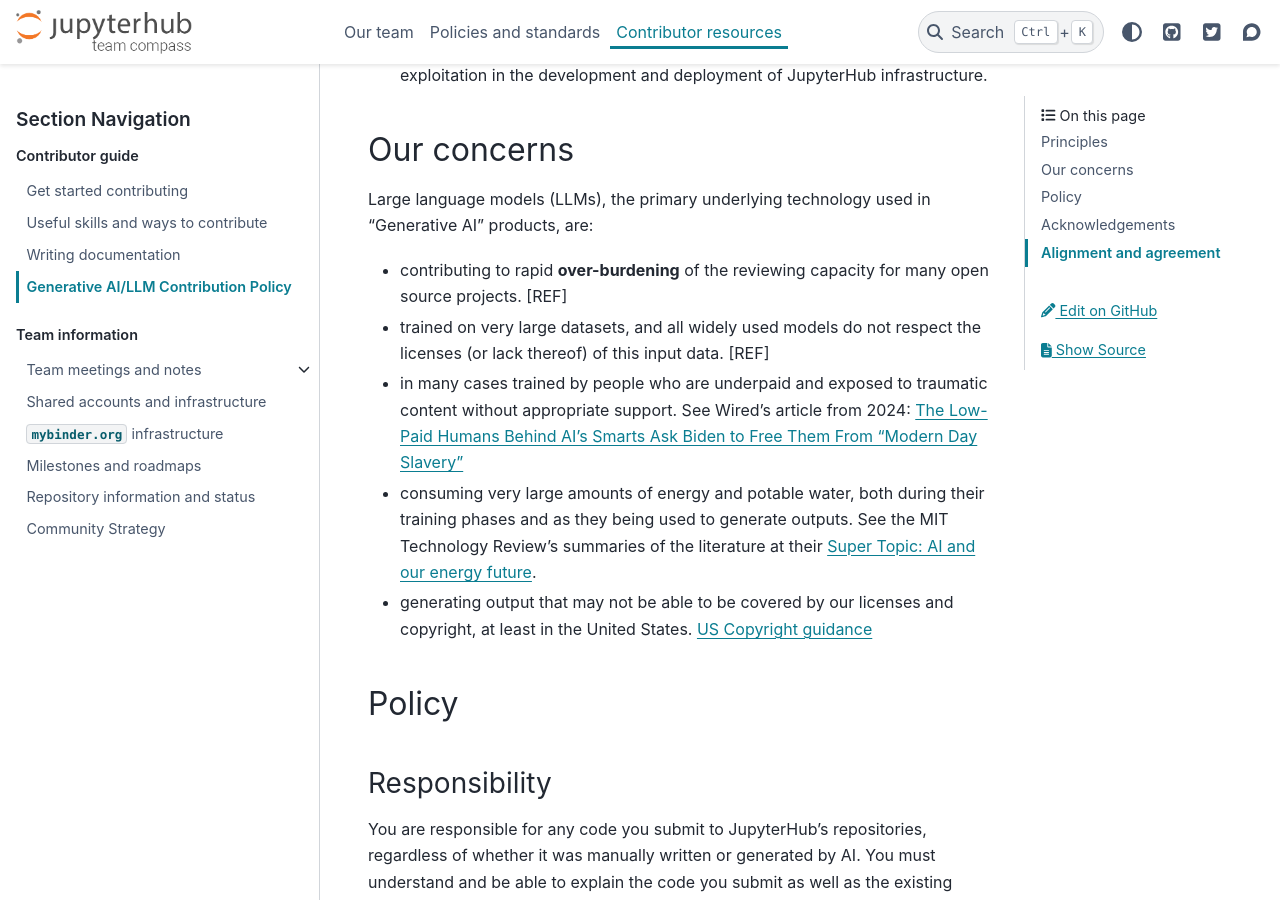
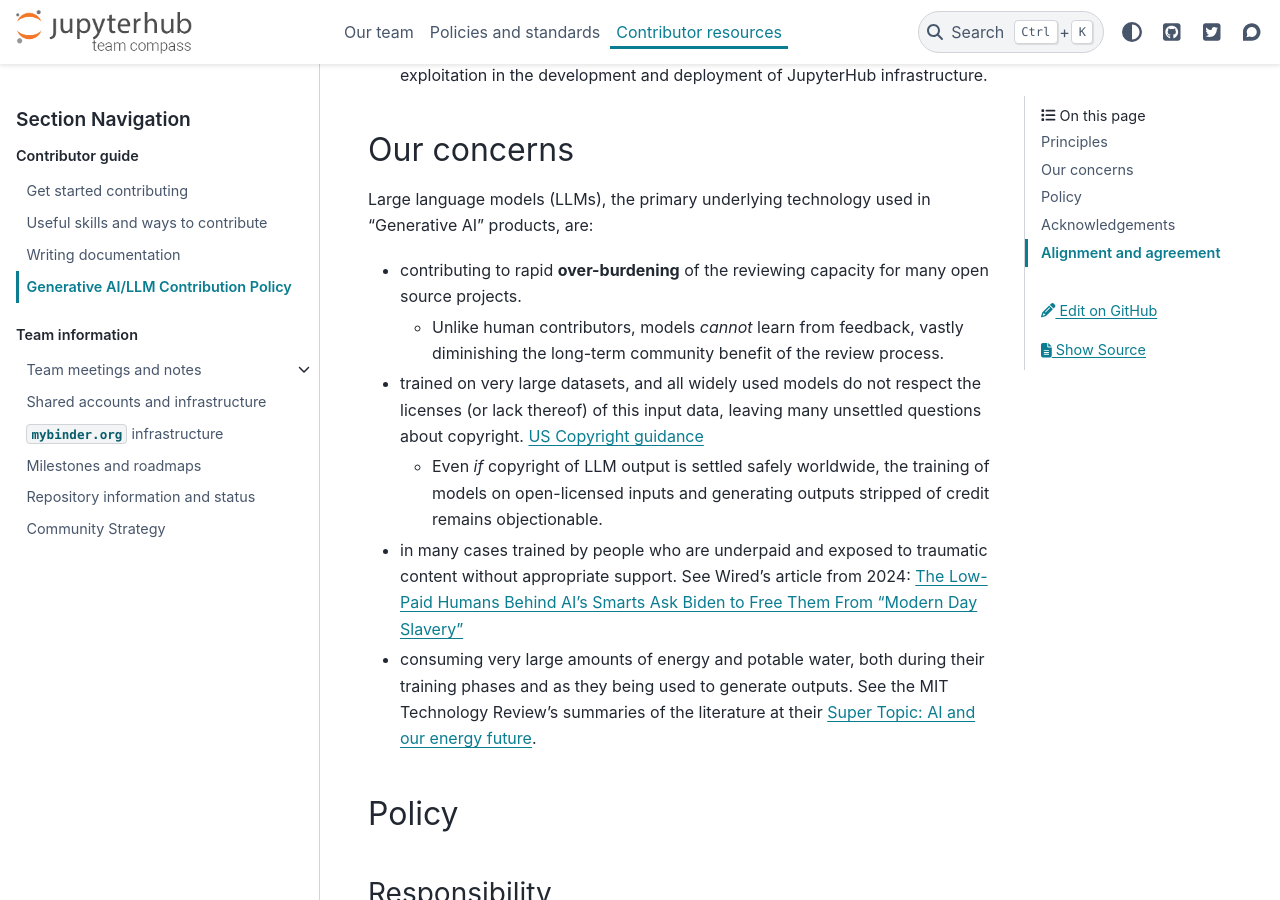
Before and after one commit to jupyterhub/team-compass, a Sphinx documentation site: the page built from docs/contribute/llm.md, in a window 1280 px wide and 900 px high, scrolled down 1002 px. Built offline with Sphinx 7.4.7 and the PyData theme 0.15.4, drawn with Linux system fonts in a browser that asks for light colours; the version number could not be read and is left out.

Commit message:
consolidate copyright points, add one about review

```diff
--- a/docs/contribute/llm.md
+++ b/docs/contribute/llm.md
@@ -27,12 +27,13 @@
 
 Large language models (LLMs), the primary underlying technology used in "Generative AI" products, are:
 
-* contributing to rapid **over-burdening** of the reviewing capacity for many open source projects. [REF]
-* trained on very large datasets, and all widely used models do not respect the licenses (or lack thereof) of this input data. [REF]
+* contributing to rapid **over-burdening** of the reviewing capacity for many open source projects.
+  * Unlike human contributors, models _cannot_ learn from feedback, vastly diminishing the long-term community benefit of the review process.
+* trained on very large datasets, and all widely used models do not respect the licenses (or lack thereof) of this input data, leaving many unsettled questions about copyright. [US Copyright guidance](https://www.copyright.gov/ai/Copyright-and-Artificial-Intelligence-Part-2-Copyrightability-Report.pdf)
+  * Even _if_ copyright of LLM output is settled safely worldwide, the training of models on open-licensed inputs and generating outputs stripped of credit remains objectionable.
 * in many cases trained by people who are underpaid and exposed to traumatic content without appropriate support.
   See Wired's article from 2024: [The Low-Paid Humans Behind AI’s Smarts Ask Biden to Free Them From "Modern Day Slavery"](https://www.wired.com/story/low-paid-humans-ai-biden-modern-day-slavery)
 * consuming very large amounts of energy and potable water, both during their training phases and as they being used to generate outputs. See the MIT Technology Review's summaries of the literature at their [Super Topic: AI and our energy future](https://www.technologyreview.com/supertopic/ai-energy-package/).
-* generating output that may not be able to be covered by our licenses and copyright, at least in the United States. [US Copyright guidance](https://www.copyright.gov/ai/Copyright-and-Artificial-Intelligence-Part-2-Copyrightability-Report.pdf)
 
 ## Policy
 
```
